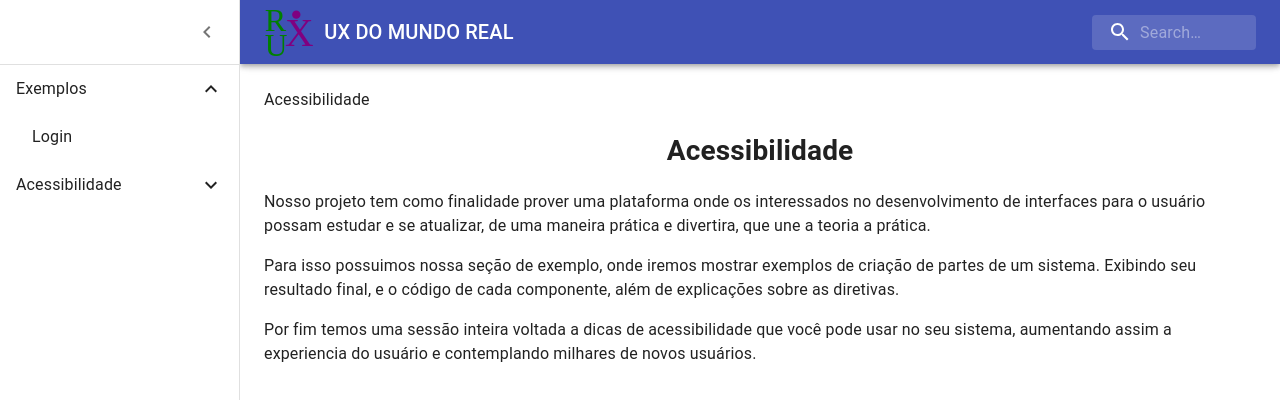
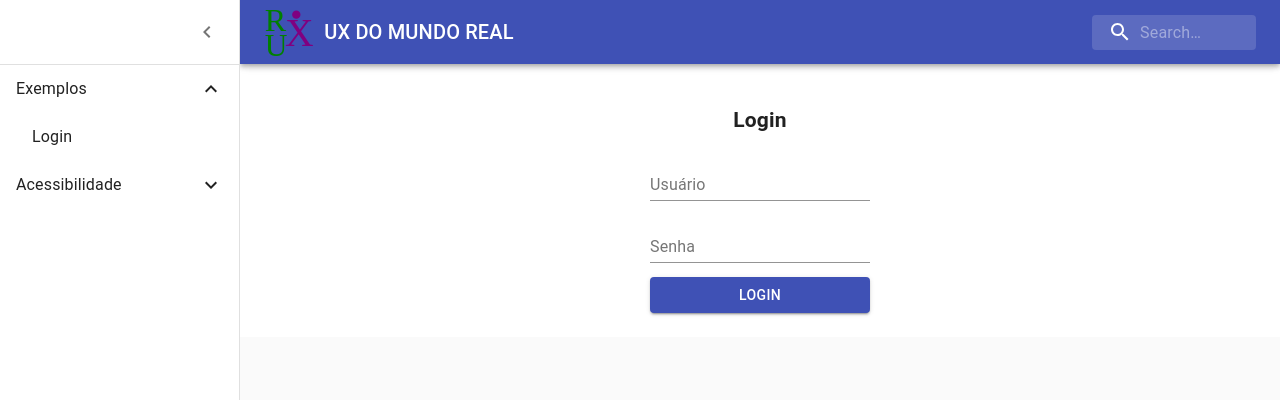
Before and after one commit to victorfconti/ux_ufscar_2019, a React (Create React App) app: page /exemplo/login in a window 1280 px wide. Shown: the top 400 px of the page. Built offline with nearby package versions, Linux system fonts and the light colour scheme.

Commit message:
Busca realizada

```diff
--- a/src/AppLogin.js
+++ b/src/AppLogin.js
@@ -2,9 +2,9 @@ import React from 'react';
 import SearchAppBar from "./SearchAppBar";
 import CssBaseline from "@material-ui/core/CssBaseline";
 import clsx from "clsx";
-import Typography from "@material-ui/core/Typography";
 import {makeStyles} from "@material-ui/core/styles";
-import Breadcrumbs from "@material-ui/core/Breadcrumbs";
+import TextField from "@material-ui/core/TextField";
+import Button from "@material-ui/core/Button";
 
 const drawerWidth = 240;
 
@@ -61,28 +61,48 @@ function AppLogin() {
                      })}
                  >
                      <div className={classes.drawerHeader}/>
-                <Breadcrumbs aria-label="breadcrumb">
-                    <Typography color="textPrimary">Acessibilidade</Typography>
-                </Breadcrumbs>
                      <div style={{align: 'center', alignSelf: 'center', alignContent: "center", textAlign: "center", alignItems: "center"}}>
-                    <h1>Acessibilidade</h1>
+                         <h2>Login</h2>
+                         <TextField id="standard-basic" label="Usuário" />
+                         <p/>
+                         <TextField label="Senha"  type="password"/>
+                         <p/>
+                         <Button style={{width: "220px"}} variant="contained" color="primary">Login</Button>
                      </div>
-                <Typography paragraph>
-                    Nosso projeto tem como finalidade prover uma plataforma onde os interessados no desenvolvimento de
-                    interfaces para o usuário possam estudar e se atualizar, de uma maneira prática e divertira, que
-                    une a teoria a prática.
-                </Typography>
-                <Typography paragraph>
-                    Para isso possuimos nossa seção de exemplo, onde iremos mostrar exemplos de criação de partes de
-                    um sistema. Exibindo seu resultado final, e o código de cada componente, além de explicações
-                    sobre as diretivas.
-                </Typography>
-                <Typography paragraph>
-                    Por fim temos uma sessão inteira voltada a dicas de acessibilidade que você pode usar no seu
-                    sistema, aumentando assim a experiencia do usuário e contemplando milhares de novos usuários.
-                </Typography>
                  </main>
         </div>
+        // <div className={classes.root}>
+        //     <CssBaseline/>
+        //     <SearchAppBar open={open} setOpen={setOpen}>
+        //     </SearchAppBar>
+        //     <main
+        //         className={clsx(classes.content, {
+        //             [classes.contentShift]: open,
+        //         })}
+        //     >
+        //         <div className={classes.drawerHeader}/>
+        //         <Breadcrumbs aria-label="breadcrumb">
+        //             <Typography color="textPrimary">Acessibilidade</Typography>
+        //         </Breadcrumbs>
+        //         <div style={{align: 'center', alignSelf: 'center', alignContent: "center", textAlign: "center", alignItems: "center"}}>
+        //             <h1>Acessibilidade</h1>
+        //         </div>
+        //         <Typography paragraph>
+        //             Nosso projeto tem como finalidade prover uma plataforma onde os interessados no desenvolvimento de
+        //             interfaces para o usuário possam estudar e se atualizar, de uma maneira prática e divertira, que
+        //             une a teoria a prática.
+        //         </Typography>
+        //         <Typography paragraph>
+        //             Para isso possuimos nossa seção de exemplo, onde iremos mostrar exemplos de criação de partes de
+        //             um sistema. Exibindo seu resultado final, e o código de cada componente, além de explicações
+        //             sobre as diretivas.
+        //         </Typography>
+        //         <Typography paragraph>
+        //             Por fim temos uma sessão inteira voltada a dicas de acessibilidade que você pode usar no seu
+        //             sistema, aumentando assim a experiencia do usuário e contemplando milhares de novos usuários.
+        //         </Typography>
+        //     </main>
+        // </div>
     );
 }
 
```
Lines whose indentation alone changed are shown as unchanged.
